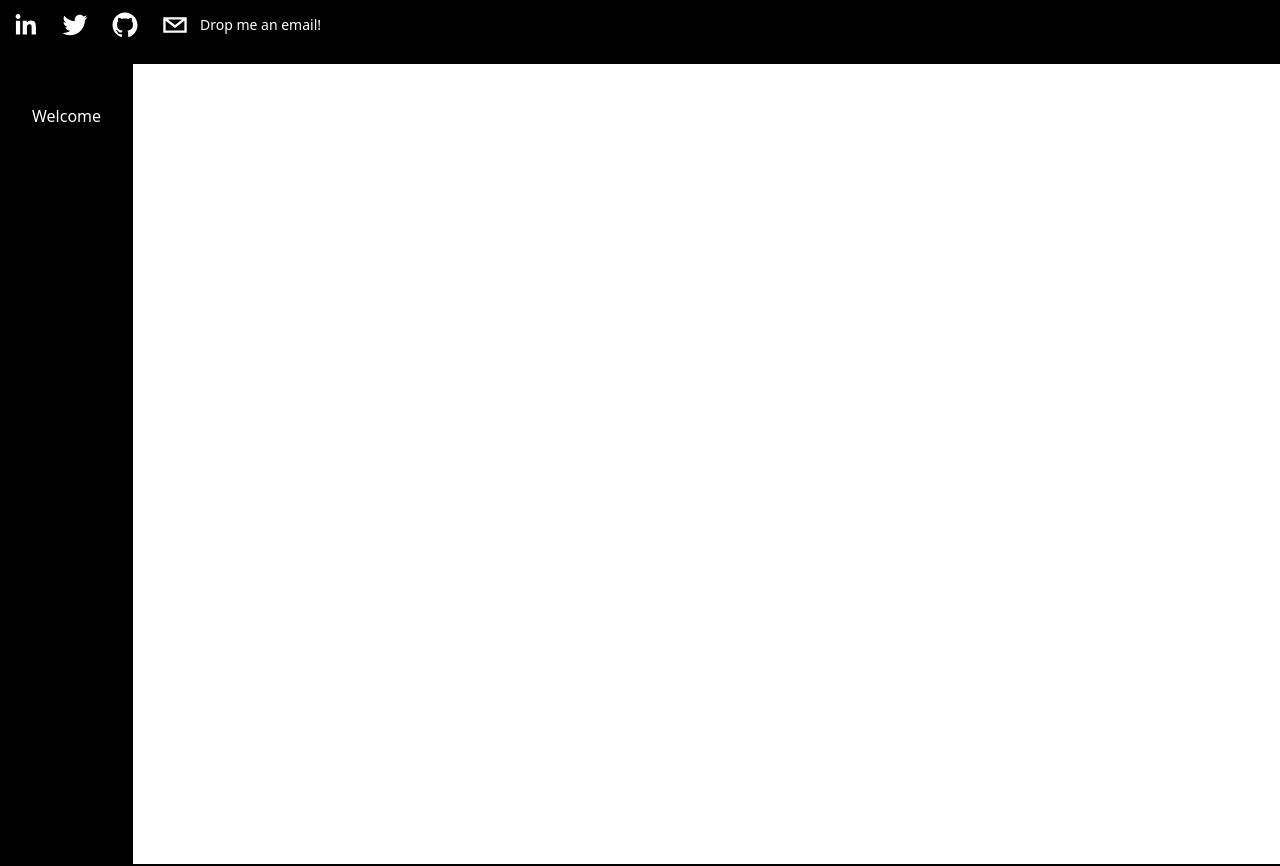
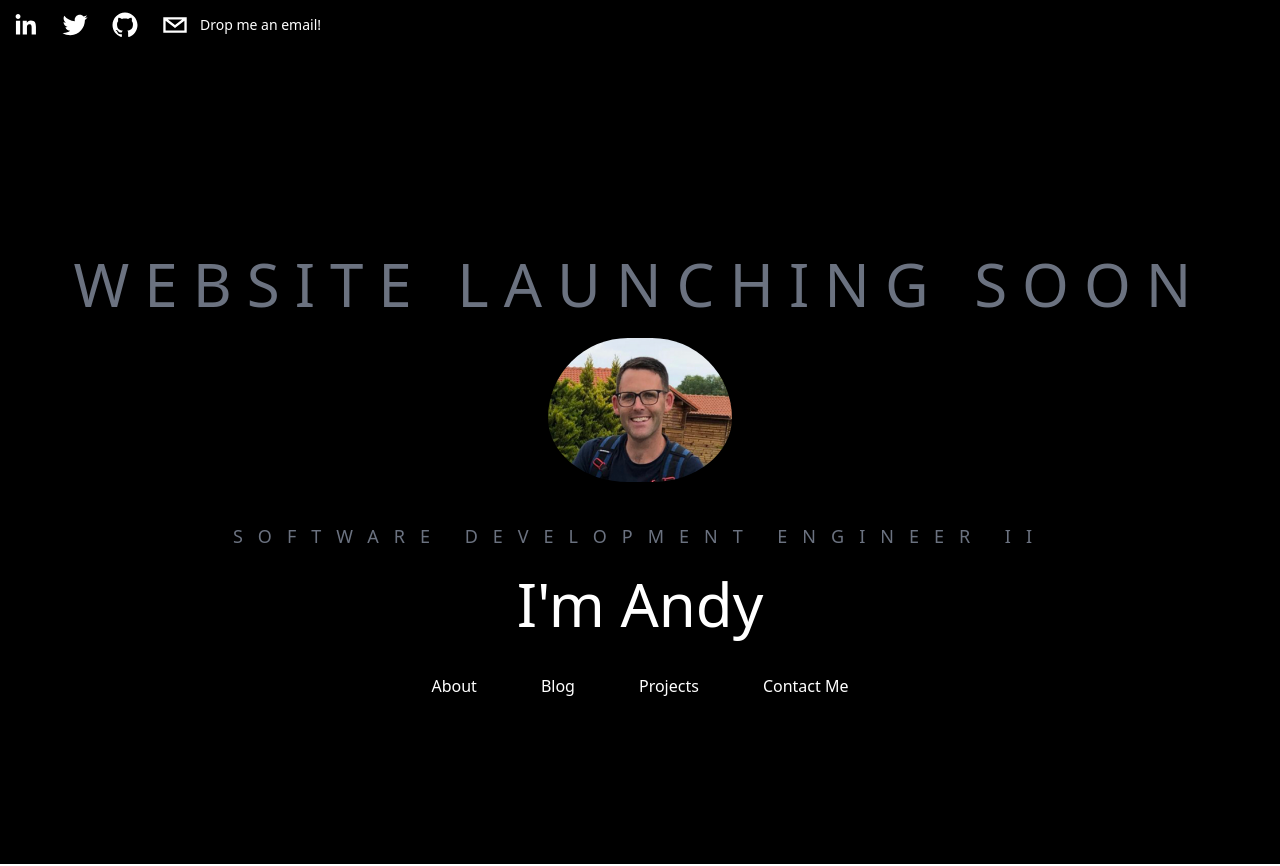
Before and after one commit to AndyMarriottCoder/MyPortfolio, a Next.js app: page / in a window 1280 px wide. Shown: the top 866 px of the page. Built offline with nearby package versions, Linux system fonts and the light colour scheme.

Commit message:
Removed all references to the sidebar

```diff
--- a/components/Intro.tsx
+++ b/components/Intro.tsx
@@ -19,6 +19,9 @@ export default function Intro({}: Props) {
   return (
     <div className="bg-black text-white h-screen flex flex-col items-center justify-center text-center overflow-hidden">
     {/* >BackgroundCircles /> */}
+    <h1 className="text-6xl uppercase text-gray-500 pb-6 pt-6 tracking-[15px]">
+      WEBSITE LAUNCHING SOON
+      </h1>
     <img className="relative rounded-full h-40 w-50 mx-auto pb-4" src={myImage.src} />
     <div className="z-10">
     <h2 className="text-lg uppercase text-gray-500 pb-6 pt-6 tracking-[15px]">
--- a/components/layout/Layout.tsx
+++ b/components/layout/Layout.tsx
@@ -1,6 +1,5 @@
 import React, { PropsWithChildren } from "react";
 import Header from "./Header";
-import Sidebar from "../sidebar";
 import Intro from "../Intro";
 
 const Layout = () => {
@@ -9,10 +8,6 @@ const Layout = () => {
       <header className="items-start bg-black">
         <Header />
       </header>
-
-      <div className="h-screen flex flex-row justify-start">
-        <Sidebar />
-      </div>
 
       <div className="items-start">
         <Intro />
--- a/components/sidebar.tsx
+++ /dev/null
@@ -1,13 +0,0 @@
-import React from 'react'
-
-type Props = {}
-
-const Sidebar = (props: Props) => {
-  return (
-    <div className='h-screen px-8 pt-10 pb-7 bg-black text-white'>
-    Welcome
-    </div>
-  )
-}
-
-export default Sidebar
--- a/pages/index.tsx
+++ b/pages/index.tsx
@@ -5,7 +5,6 @@ import About from './about'
 import Blog from './blog'
 import Projects from './projects'
 import Contact from './contactMe'
-import Sidebar from '@/components/sidebar'
 
 export default function Home() {
   return (
@@ -13,11 +12,6 @@ export default function Home() {
       <Head>
         <title>Andy Marriott - Software Engineer</title>
       </Head>
-
-      <section id="sidebar" className="text">
-        <Sidebar />
-        Test Text
-      </section>
 
       {/* Commented Header out as it's now in it's own component */}
       {/* <Header /> */}
```
